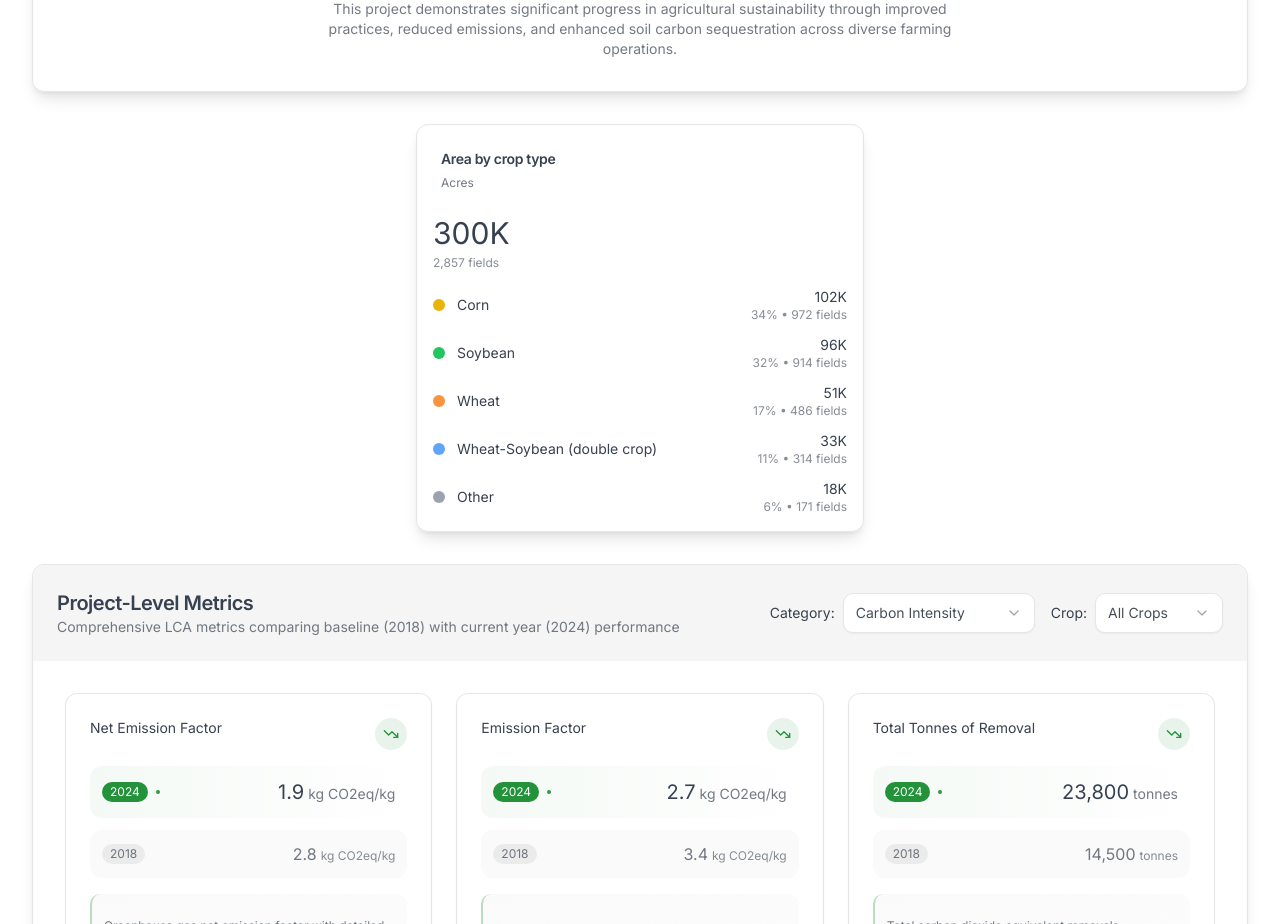
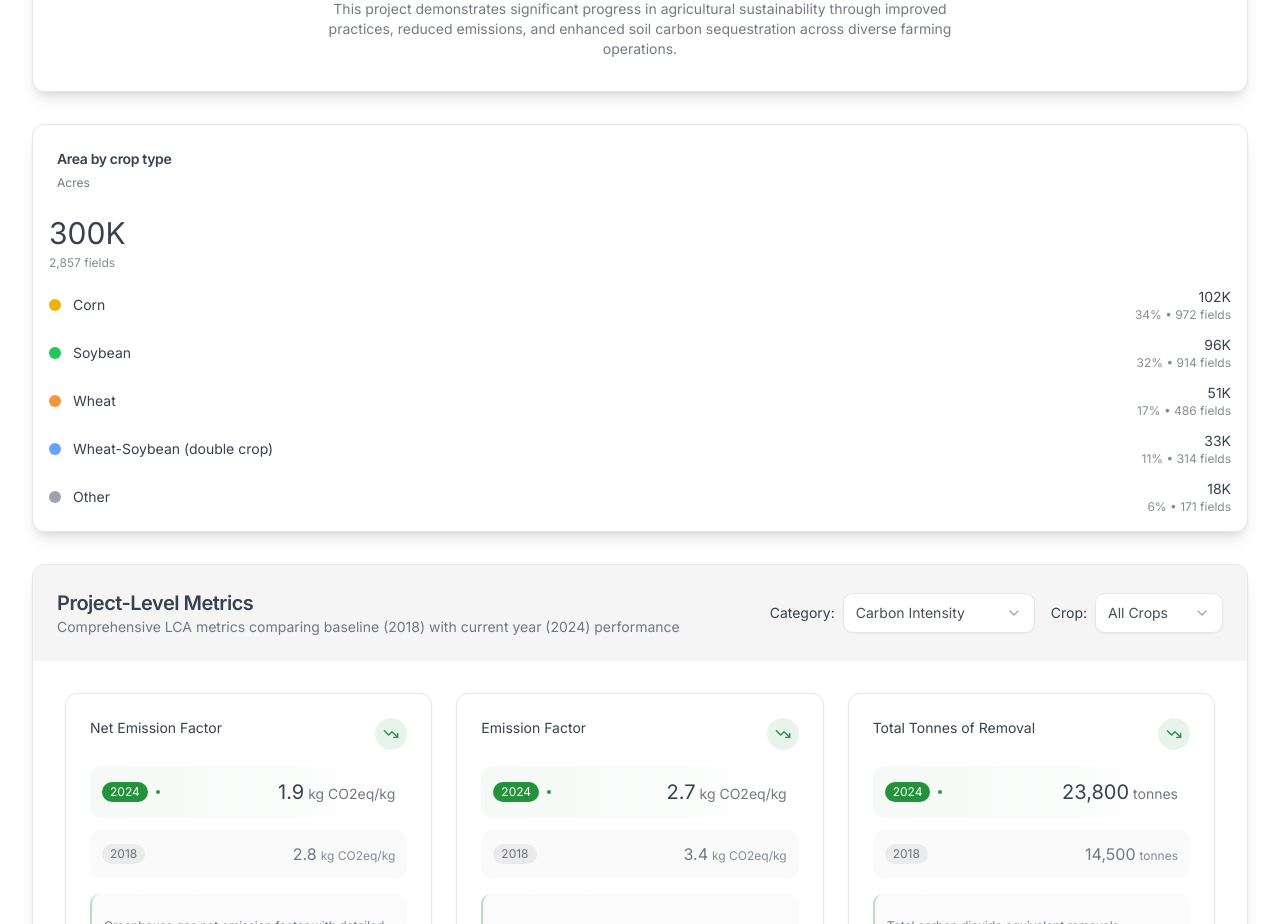
Before and after one commit to HabiTerre/carbon-insights-dashboard, a React (Vite) app: page / in a window 1280 px wide. Shown: the part 900-1824 px from the top of the page. Built offline with nearby package versions, Linux system fonts and the light colour scheme.

Commit message:
Refactor: Expand crop statistics horizontally
Adjusted the layout of the crop statistics section to expand horizontally, improving visual consistency and filling available space.

```diff
--- a/src/pages/Index.tsx
+++ b/src/pages/Index.tsx
@@ -77,9 +77,7 @@ const Index = () => {
           <ProjectSummaryCard />
 
           <div className="space-y-8">
-            <div className="max-w-md mx-auto">
-              <CropStatistics />
-            </div>
+            <CropStatistics />
 
             <MetricsSection
               selectedMetricCategory={selectedMetricCategory}
```
